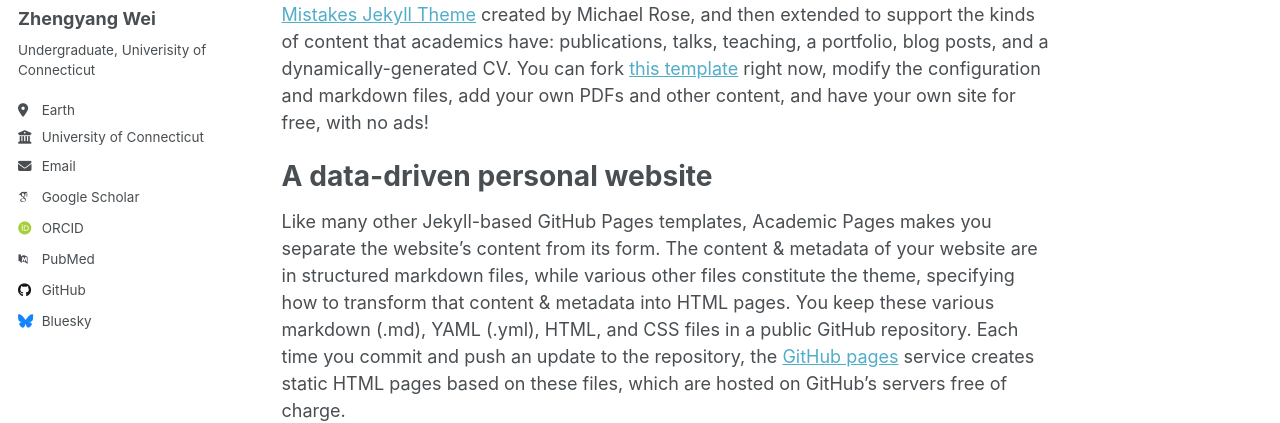
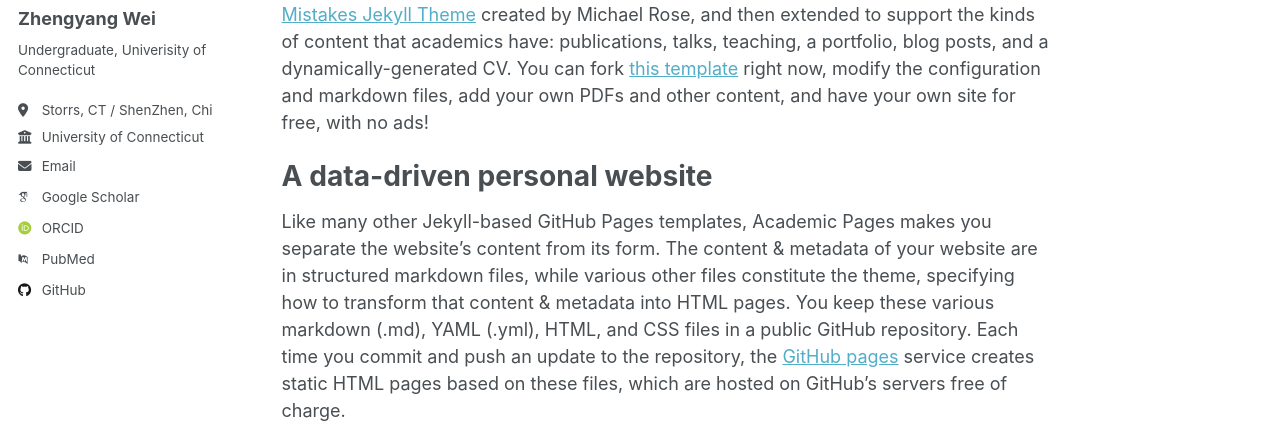
Before and after one commit to GNK48-WZY/gnk48-wzy.github.io, a Jekyll site: the page built from _pages/about.md, in a window 1280 px wide. Shown: the part 276-699 px from the top of the page. Built offline with Jekyll 4.4.1, drawn with Linux system fonts in a browser that asks for light colours; some web fonts are replaced; part of the change alters nothing that is shown.

Commit message:
Update _config.yml

```diff
--- a/_config.yml
+++ b/_config.yml
@@ -26,7 +26,7 @@ author:
   name             : "Zhengyang Wei"
   pronouns         : # example: "she/her"
   bio              : "Undergraduate, Univerisity of Connecticut"
-  location         : "Earth"
+  location         : "Storrs, CT / ShenZhen, China"
   employer         : "University of Connecticut"
   uri              : # URL
   email            : "zhengyang.wei@uconn.edu"
@@ -45,12 +45,12 @@ author:
   bitbucket        : # Username - Update with your username on the site
   codepen          : # Username
   dribbble         : # Username
-  github           : "academicpages"
+  github           : "GNK48-WZY"
   kaggle           : # Username
   stackoverflow    : # User number or user number and name (i.e., use "1" or "1/jeff-atwood")
 
   # Social media
-  bluesky          : "bsky.app" # Replace this with you Bluesky username
+  bluesky          : # Replace this with you Bluesky username
   facebook         : # Username
   flickr           : # Username
   foursquare       : # Username
```
